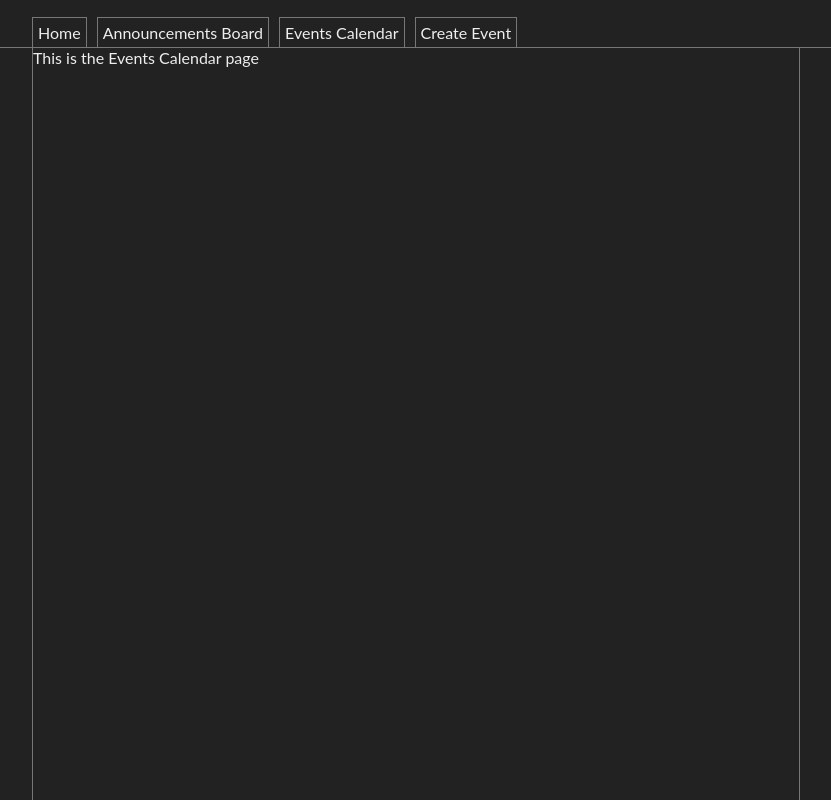
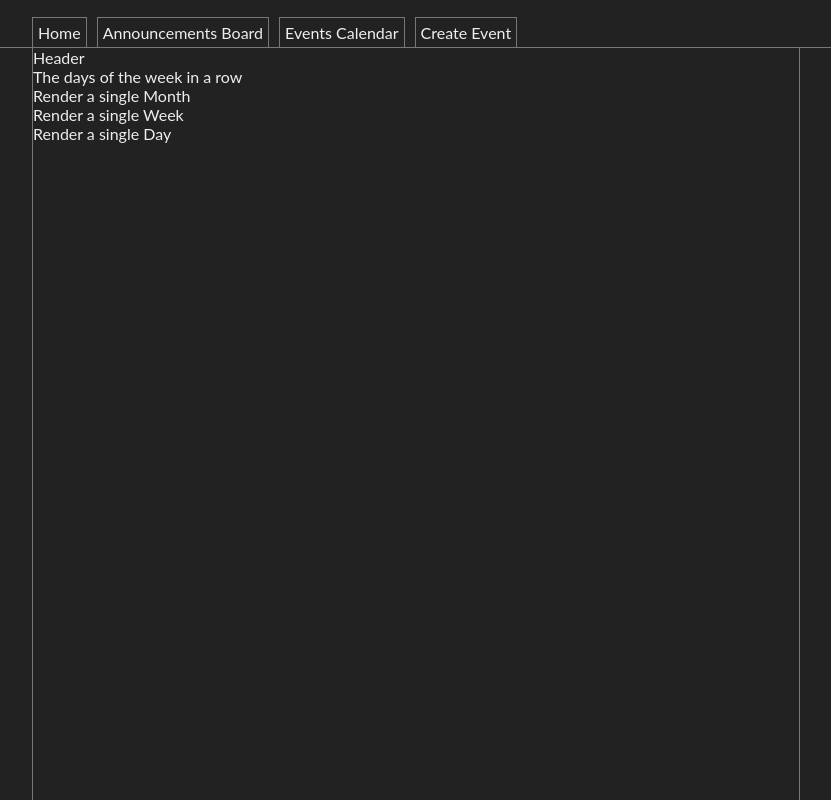
Before and after one commit to blakestone95/AshkeepersRestWebsite, a React app in the folder Legion.FrontEnd/: page /Events/Calendar in a window 1280 px wide. Shown: the whole page, without its empty margins (224-1055 px from the left). Built offline with nearby package versions, Linux system fonts and the light colour scheme.

Commit message:
Seperates each part of the calendar into a different component.
#12

```diff
--- /dev/null
+++ b/Legion.FrontEnd/src/events/EventsCalendar/Components/Calendar.jsx
@@ -0,0 +1,18 @@
+import React from 'react';
+import Header from './Header';
+import DaysOfWeek from './DaysOfWeek';
+import Month from './Month';
+
+class Calendar extends React.PureComponent {
+  render() {
+    return(
+      <div>
+        <Header />
+        <DaysOfWeek />
+        <Month />
+      </div>
+    )
+  }
+}
+
+export default Calendar;
--- /dev/null
+++ b/Legion.FrontEnd/src/events/EventsCalendar/Components/Day.jsx
@@ -0,0 +1,11 @@
+import React from 'react';
+
+class Day extends React.PureComponent {
+  render() {
+    return(
+      <div>Render a single Day</div>
+    )
+  }
+}
+
+export default Day;
--- /dev/null
+++ b/Legion.FrontEnd/src/events/EventsCalendar/Components/DaysOfWeek.jsx
@@ -0,0 +1,11 @@
+import React from 'react';
+
+class DaysOfWeek extends React.PureComponent {
+  render() {
+    return(
+      <div>The days of the week in a row</div>
+    )
+  }
+}
+
+export default DaysOfWeek;
--- /dev/null
+++ b/Legion.FrontEnd/src/events/EventsCalendar/Components/Header.jsx
@@ -0,0 +1,9 @@
+import React from 'react';
+
+class Header extends React.PureComponent {
+  render() {
+    return <div>Header</div>
+  }
+}
+
+export default Header;
--- /dev/null
+++ b/Legion.FrontEnd/src/events/EventsCalendar/Components/Month.jsx
@@ -0,0 +1,15 @@
+import React from 'react';
+import Week from './Week';
+
+class Month extends React.PureComponent {
+  render() {
+    return(
+      <div>
+        Render a single Month
+        <Week />
+      </div>
+    )
+  }
+}
+
+export default Month;
--- /dev/null
+++ b/Legion.FrontEnd/src/events/EventsCalendar/Components/Week.jsx
@@ -0,0 +1,15 @@
+import React from 'react';
+import Day from './Day';
+
+class Week extends React.PureComponent {
+  render() {
+    return(
+      <div>
+        Render a single Week
+        <Day />
+      </div>
+    )
+  }
+}
+
+export default Week;
--- a/Legion.FrontEnd/src/events/EventsCalendar/index.jsx
+++ b/Legion.FrontEnd/src/events/EventsCalendar/index.jsx
@@ -1,8 +1,13 @@
 import React, { PureComponent } from 'react';
+import Calendar from './Components/Calendar';
 
 class EventsCalendar extends PureComponent {
   render() {
-    return <div>This is the Events Calendar page</div>;
+    return(
+      <div>
+        <Calendar />
+      </div>
+    )
   }
 }
 
```
